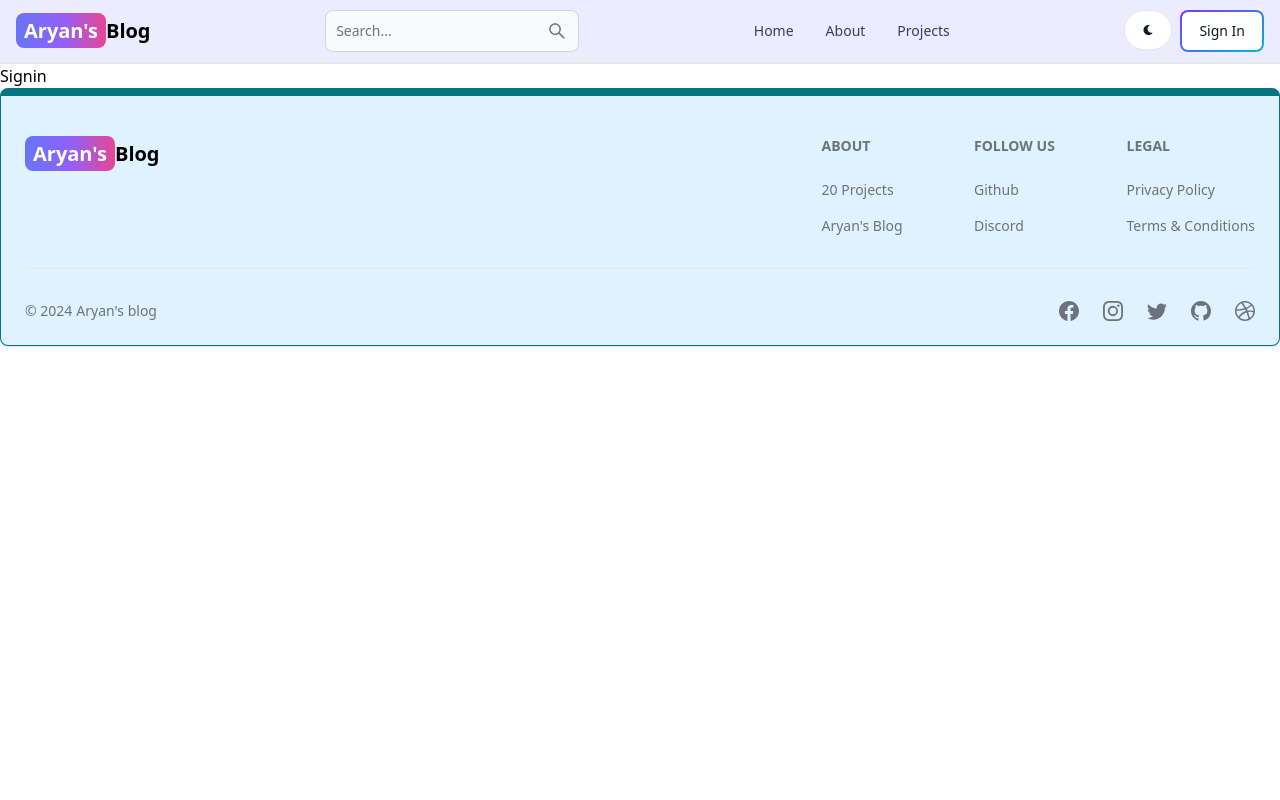
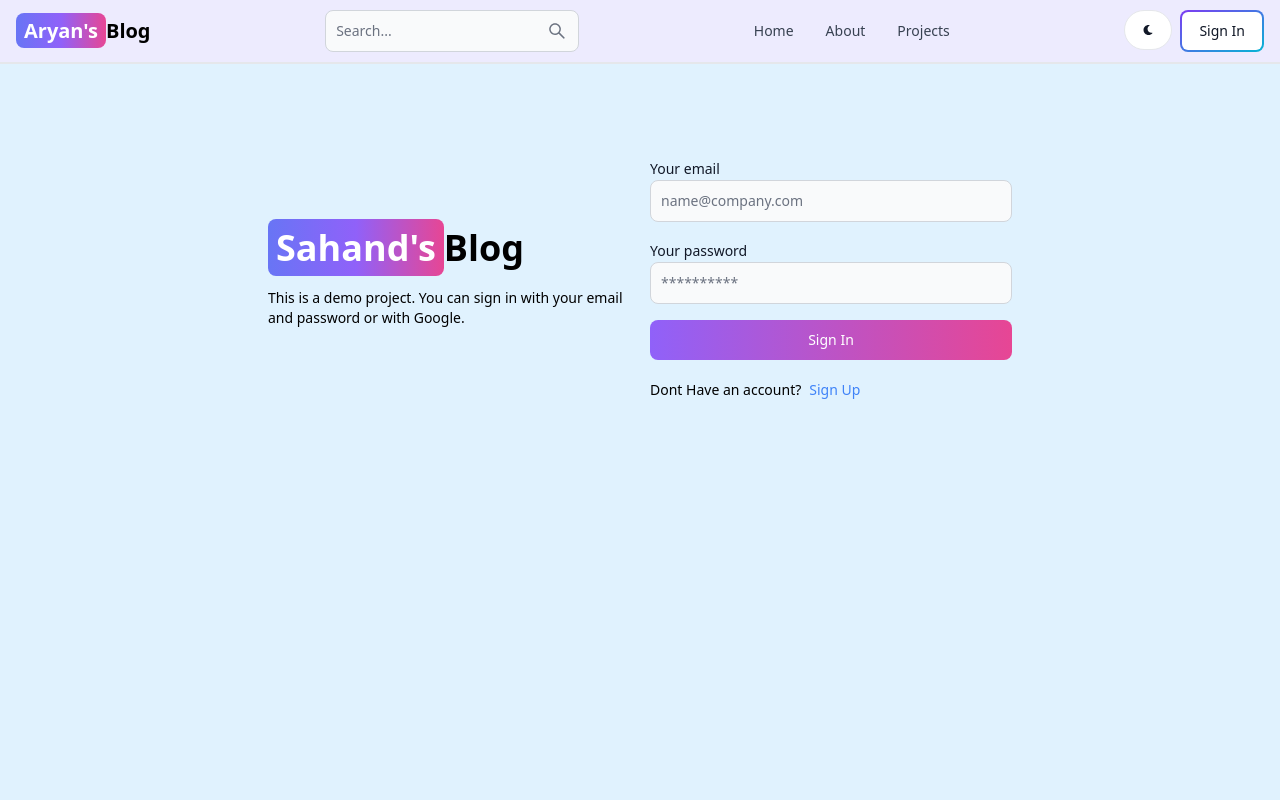
Before and after one commit to amarjeet-kumar88/Blog-App-MERN, a React (Vite) app in the folder client/: page /sign-in in a window 1280 px wide. Shown: the top 800 px of the page. Built offline with nearby package versions, Linux system fonts and the light colour scheme.

Commit message:
complete signin page functionality

```diff
--- a/client/src/App.jsx
+++ b/client/src/App.jsx
@@ -1,7 +1,7 @@
 import { BrowserRouter, Routes, Route } from "react-router-dom"
 import Home from "./pages/Home"
 import About from "./pages/About"
-import Signin from "./pages/Signin"
+import SignIn from "./pages/Signin"
 import SignUp from "./pages/SignUp"
 import Dashboard from "./pages/Dashboard"
 import Projects from "./pages/Projects"
@@ -15,7 +15,7 @@
       <Routes>
         <Route path="/" element={ <Home />} />
         <Route path="/about" element={ <About />} />
-        <Route path="/sign-in" element={ <Signin />} />
+        <Route path="/sign-in" element={ <SignIn />} />
         <Route path="/sign-up" element={ <SignUp />} />
         <Route path="/dashboard" element={ <Dashboard />} />
         <Route path="/projects" element={ <Projects />} />
--- a/client/src/pages/Signin.jsx
+++ b/client/src/pages/Signin.jsx
@@ -1,7 +1,108 @@
-import React from 'react'
+import { Alert, Button, Label, Spinner, TextInput } from 'flowbite-react';
+import { useState } from 'react';
+import { Link, useNavigate } from 'react-router-dom';
 
 export default function Signin() {
+
+  const [formData, setFormData] = useState({});
+  const [errorMessage, setErrorMessage] = useState(null);
+  const [loading, setLoading] = useState(false);
+  const navigate = useNavigate();
+  const handleChange = (e) => {
+    setFormData({ ...formData, [e.target.id]: e.target.value.trim() });
+  };
+  const handleSubmit = async (e) => {
+    e.preventDefault();
+    if (!formData.email || !formData.password) {
+      return setErrorMessage('Please fill out all fields.');
+    }
+    try {
+      setLoading(true);
+      setErrorMessage(null);
+      const res = await fetch('/api/auth/signin', {
+        method: 'POST',
+        headers: { 'Content-Type': 'application/json' },
+        body: JSON.stringify(formData),
+      });
+      const data = await res.json();
+      if (data.success === false) {
+        return setErrorMessage(data.message);
+      }
+      setLoading(false);
+      if (res.ok) {
+        navigate('/');
+      }
+    } catch (error) {
+      setErrorMessage(error.message);
+      setLoading(false);
+    }
+  };
   return (
-    <div>Signin</div>
-  )
+    <div className='min-h-screen pt-20 bg-sky-100'>
+      <div className='flex p-3 max-w-3xl mx-auto flex-col md:flex-row md:items-center gap-5'>
+        {/* left */}
+        <div className='flex-1'>
+          <Link to='/' className='font-bold dark:text-white text-4xl'>
+            <span className='px-2 py-1 bg-gradient-to-r from-indigo-500 via-purple-500 to-pink-500 rounded-lg text-white'>
+              Sahand's
+            </span>
+            Blog
+          </Link>
+          <p className='text-sm mt-5'>
+            This is a demo project. You can sign in with your email and password
+            or with Google.
+          </p>
+        </div>
+        {/* right */}
+
+        <div className='flex-1'>
+          <form className='flex flex-col gap-4' onSubmit={handleSubmit}>
+            <div>
+              <Label value='Your email' />
+              <TextInput
+                type='email'
+                placeholder='name@company.com'
+                id='email'
+                onChange={handleChange}
+              />
+            </div>
+            <div>
+              <Label value='Your password' />
+              <TextInput
+                type='password'
+                placeholder='**********'
+                id='password'
+                onChange={handleChange}
+              />
+            </div>
+            <Button
+              gradientDuoTone='purpleToPink'
+              type='submit'
+              disabled={loading}
+            >
+              {loading ? (
+                <>
+                  <Spinner size='sm' />
+                  <span className='pl-3'>Loading...</span>
+                </>
+              ) : (
+                'Sign In'
+              )}
+            </Button>
+          </form>
+          <div className='flex gap-2 text-sm mt-5'>
+            <span>Dont Have an account?</span>
+            <Link to='/sign-up' className='text-blue-500'>
+              Sign Up
+            </Link>
+          </div>
+          {errorMessage && (
+            <Alert className='mt-5' color='failure'>
+              {errorMessage}
+            </Alert>
+          )}
+        </div>
+      </div>
+    </div>
+  );
 }
```
